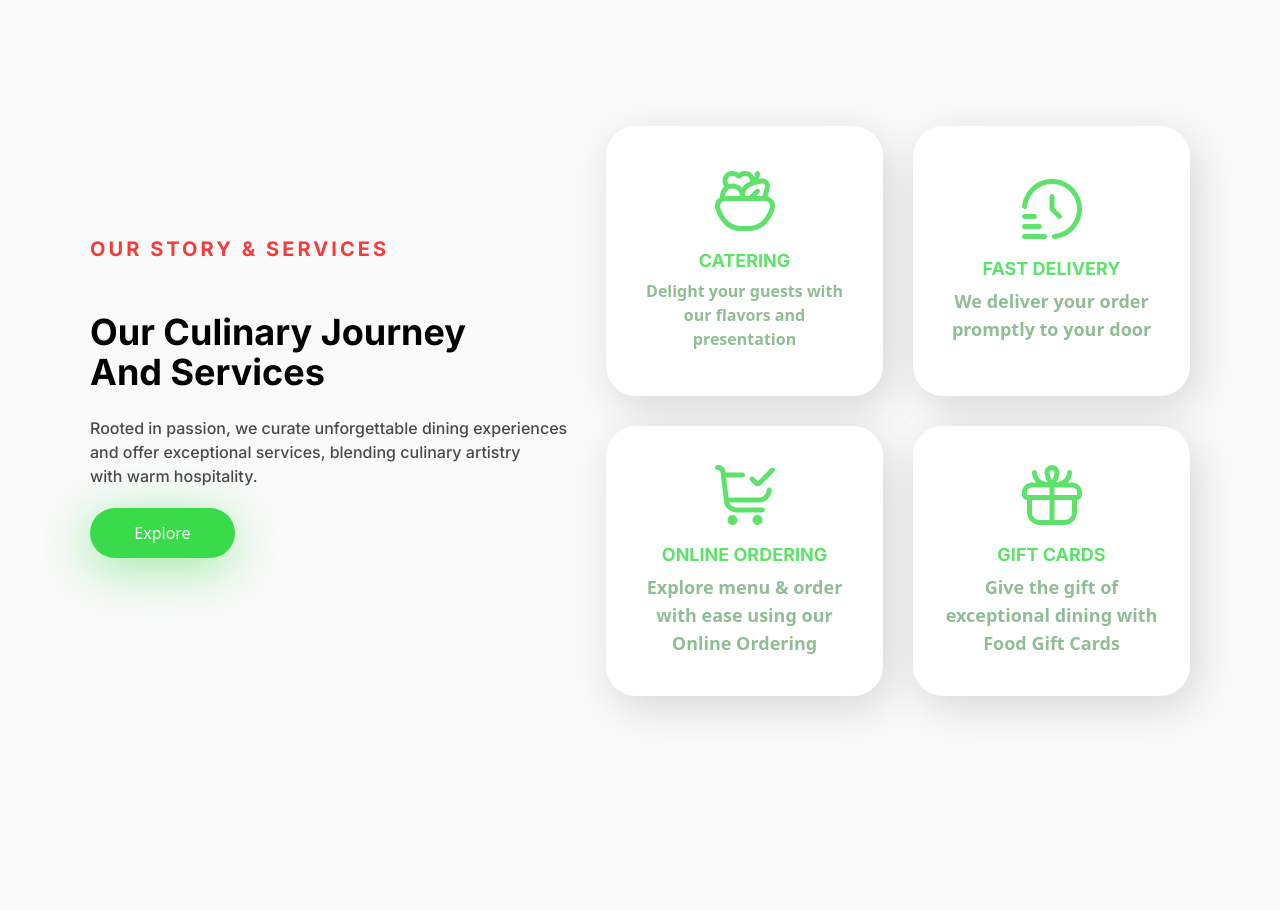
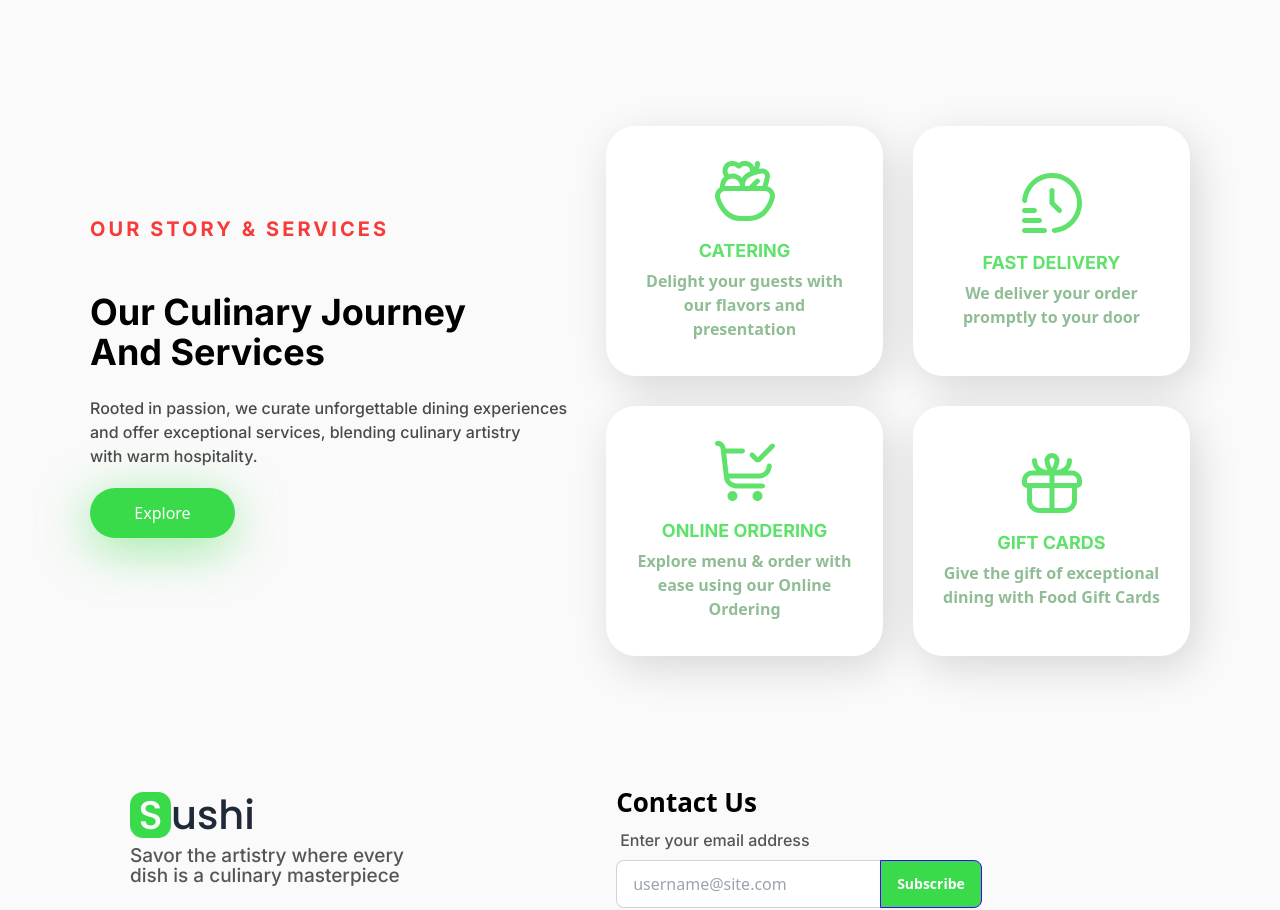
Before and after one commit to Maxwell011/sushi-experience, a React (Vite) app: page / in a window 1280 px wide. Shown: the part 2440-3350 px from the top of the page. Built offline with nearby package versions, Linux system fonts and the light colour scheme.

Commit message:
updated navbar by increasing size

```diff
--- a/src/components/Services.tsx
+++ b/src/components/Services.tsx
@@ -6,7 +6,7 @@ import OnlineOrderingIcon from "../svg/OnlineOrderingIcon";
 const Services = () => {
   return (
     <div>
-      <section className="mt-44 mb-44">
+      <section className="mt-24 mb-24">
         <div className="flex items-center justify-between">
           <div className="flex flex-col gap-5">
             <h2 className="uppercase text-[#F63B3B] text-[20px] font-bold tracking-[3.08px] font-inter mb-7 w-fit ">
@@ -30,7 +30,7 @@ const Services = () => {
           </div>
 
           <div className="grid grid-cols-[repeat(2,1fr)] grid-rows-[repeat(2,1fr)] gap-[30px]">
-            <div className="shadow-[7px_12px_43px_0px_rgba(0,0,0,0.14)] w-[277px] h-[270px] rounded-[30px] bg-normal-white flex items-center justify-center">
+            <div className="shadow-[7px_12px_43px_0px_rgba(0,0,0,0.14)] w-[277px] h-[250px] rounded-[30px] bg-normal-white flex items-center justify-center">
               <div className="flex flex-col items-center gap-1">
                 <CateringIcon />
                 <h3 className="text-[#5FE26C] text-center text-lg font-bold uppercase font-inter">
@@ -41,35 +41,35 @@ const Services = () => {
                 </p>
               </div>
             </div>
-            <div className="shadow-[7px_12px_43px_0px_rgba(0,0,0,0.14)] w-[277px] h-[270px] rounded-[30px] bg-normal-white flex items-center justify-center">
+            <div className="shadow-[7px_12px_43px_0px_rgba(0,0,0,0.14)] w-[277px] h-[250px] rounded-[30px] bg-normal-white flex items-center justify-center">
               <div className="flex flex-col items-center gap-1">
                 <FastDeliveryIcon />
                 <h3 className="text-[#5FE26C] text-center text-lg font-bold uppercase font-inter">
                   fast delivery
                 </h3>
-                <p className="w-[236px] text-[#90BD95] text-center text-lg font-semibold">
+                <p className="w-[236px] text-[#90BD95] text-center font-semibold">
                   We deliver your order promptly to your door{" "}
                 </p>
               </div>
             </div>
-            <div className="shadow-[7px_12px_43px_0px_rgba(0,0,0,0.14)] w-[277px] h-[270px] rounded-[30px] bg-normal-white flex items-center justify-center">
+            <div className="shadow-[7px_12px_43px_0px_rgba(0,0,0,0.14)] w-[277px] h-[250px] rounded-[30px] bg-normal-white flex items-center justify-center">
               <div className="flex flex-col items-center gap-1">
                 <OnlineOrderingIcon />
                 <h3 className="text-[#5FE26C] text-center text-lg font-bold uppercase font-inter">
                   Online Ordering
                 </h3>
-                <p className="w-[236px] text-[#90BD95] text-center text-lg font-semibold">
+                <p className="w-[236px] text-[#90BD95] text-center font-semibold">
                   Explore menu & order with ease using our Online Ordering{" "}
                 </p>
               </div>
             </div>
-            <div className="shadow-[7px_12px_43px_0px_rgba(0,0,0,0.14)] w-[277px] h-[270px] rounded-[30px] bg-normal-white flex items-center justify-center">
+            <div className="shadow-[7px_12px_43px_0px_rgba(0,0,0,0.14)] w-[277px] h-[250px] rounded-[30px] bg-normal-white flex items-center justify-center">
               <div className="flex flex-col items-center gap-1">
                 <GiftCardIcon />
                 <h3 className="text-[#5FE26C] text-center text-lg font-bold uppercase font-inter">
                   gift cards
                 </h3>
-                <p className="w-[220px] text-[#90BD95] text-center text-lg font-semibold">
+                <p className="w-[220px] text-[#90BD95] text-center font-semibold">
                   Give the gift of exceptional dining with Food Gift Cards{" "}
                 </p>
               </div>
```
